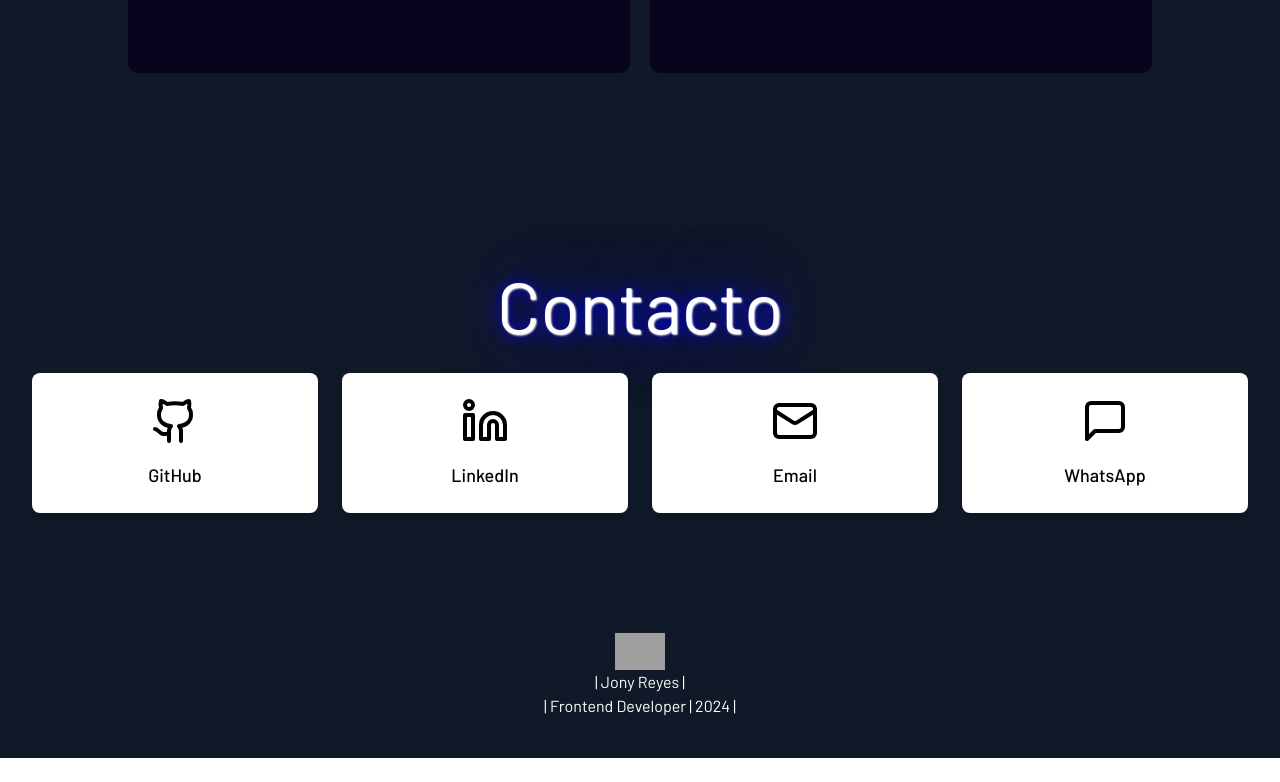
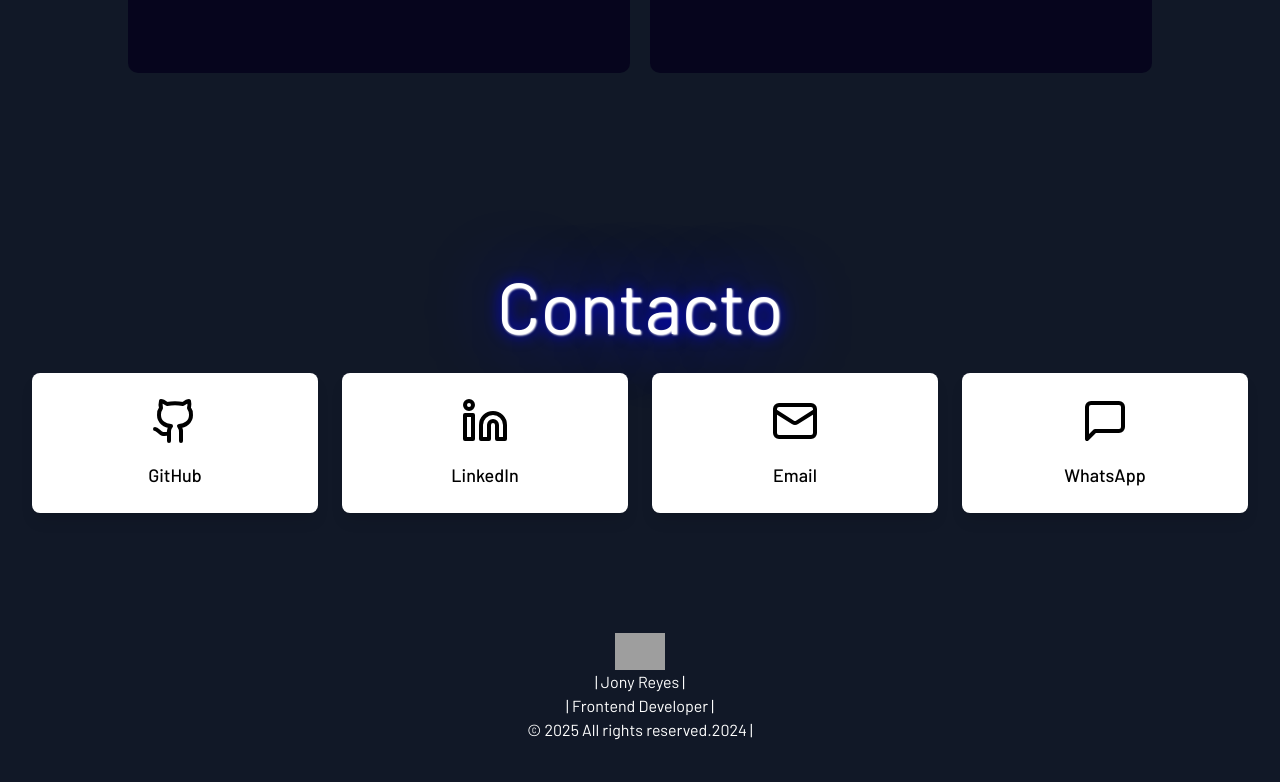
Before and after one commit to JonRe88/FrontEndJonyReyes-, a React (Vite) app: page / in a window 1280 px wide. Shown: the part 9373-10155 px from the top of the page. Before the commit the page ends 10131 px from the top, so only its background shows below. Built offline with nearby package versions, Linux system fonts and the light colour scheme; grey boxes are pictures that could not be loaded.

Commit message:
Update Footer.tsx

```diff
--- a/src/components/Footer.tsx
+++ b/src/components/Footer.tsx
@@ -9,7 +9,7 @@ const Footer = () => {
           className="fill-current"
         />
         <p className="text-white text-center">
-          | Jony Reyes | <br />| Frontend Developer | 2024 |
+          | Jony Reyes | <br />| Frontend Developer | <br />   © {new Date().getFullYear()} All rights reserved.2024 |
         </p>
     </footer>
   );
```
